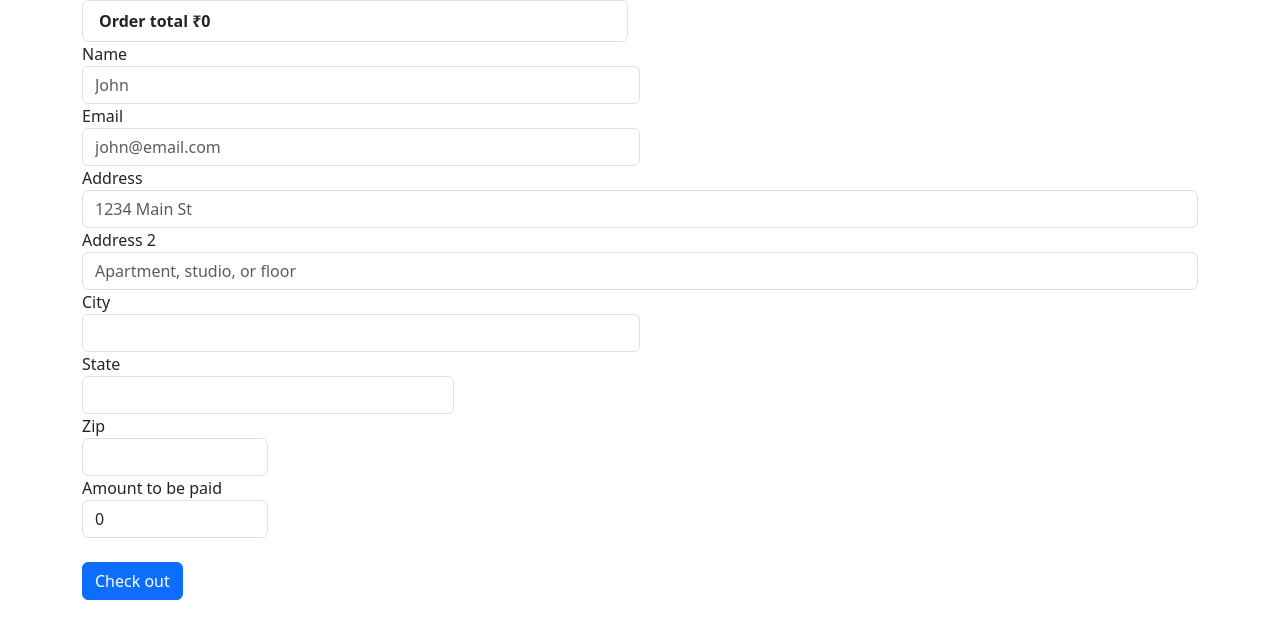
After one commit to nvvsairamateja/ecom_site, a Django app: page /checkout/ in a window 1280 px wide. The commit adds this page. Shown: the top 639 px of the page. Run offline with Django 5.2, Linux system fonts and the light colour scheme.

Commit message:
adding cart items to database

```diff
--- a/ecomsite/ecomsite/urls.py
+++ b/ecomsite/ecomsite/urls.py
@@ -23,4 +23,5 @@ urlpatterns = [
     path("admin/", admin.site.urls),
     path("", views.index, name="index"),
     path("<int:id>/", views.detail, name="detail"),
+    path('checkout/', views.checkout, name='checkout'),
 ]
--- a/ecomsite/shop/admin.py
+++ b/ecomsite/shop/admin.py
@@ -1,5 +1,6 @@
 from django.contrib import admin
-from .models import Products
+from .models import Products, Orders
 # Register your models here.
 
 admin.site.register(Products)
+admin.site.register(Orders)
--- /dev/null
+++ b/ecomsite/shop/templates/shop/checkout.html
@@ -0,0 +1,103 @@
+<!DOCTYPE html>
+<html lang="en">
+
+<head>
+    <meta charset="UTF-8">
+    <meta name="viewport" content="width=device-width, initial-scale=1.0">
+    <link href="https://cdn.jsdelivr.net/npm/bootstrap@5.3.3/dist/css/bootstrap.min.css" rel="stylesheet"
+        integrity="sha384-QWTKZyjpPEjISv5WaRU9OFeRpok6YctnYmDr5pNlyT2bRjXh0JMhjY6hW+ALEwIH" crossorigin="anonymous">
+    <script src="https://code.jquery.com/jquery-3.7.1.js"
+        integrity="sha256-eKhayi8LEQwp4NKxN+CfCh+3qOVUtJn3QNZ0TciWLP4=" crossorigin="anonymous"></script>
+    <title>Checkout</title>
+</head>
+
+<body>
+    <div class="container">
+        <div class="row">
+            <div class="col-md-6">
+                <ul class="list-group" id="item_list">
+                </ul>
+            </div>
+        </div>
+        <div class="row">
+            <div class="col-md-12">
+                <form method="POST">
+                  {% csrf_token %}
+                  <input type="hidden" id="items" name="items">
+                    <div class="form-row">
+                      <div class="form-group col-md-6">
+                        <label for="name">Name</label>
+                        <input type="text" class="form-control" id="name" placeholder="John" name="name">
+                      </div>
+                      <div class="form-group col-md-6">
+                        <label for="email">Email</label>
+                        <input type="email" class="form-control" id="email" placeholder="john@email.com" name="email">
+                      </div>
+                    </div>
+                    <div class="form-group">
+                      <label for="address">Address</label>
+                      <input type="text" class="form-control" id="address" placeholder="1234 Main St" name="address">
+                    </div>
+                    <div class="form-group">
+                      <label for="address2">Address 2</label>
+                      <input type="text" class="form-control" id="address2" placeholder="Apartment, studio, or floor" name="address2">
+                    </div>
+                    <div class="form-row">
+                      <div class="form-group col-md-6">
+                        <label for="city">City</label>
+                        <input type="text" class="form-control" id="city" name="city">
+                      </div>
+                      <div class="form-group col-md-4">
+                        <label for="state">State</label>
+                        <input type="text" class="form-control" id="state" name="state">
+                      </div>
+                      <div class="form-group col-md-2">
+                        <label for="zipcode">Zip</label>
+                        <input type="text" class="form-control" id="zipcode" name="zipcode">
+                      </div>
+                      <div class="form-group col-md-2">
+                        <label for="total">Amount to be paid</label>
+                        <input readonly="" type="text" class="form-control" id="total" name="total">
+                      </div>
+                    </div>
+                    <br>
+                    <button type="submit" class="btn btn-primary">Check out</button>
+                  </form>
+            </div>
+        </div>
+    </div>
+</body>
+<script type="text/javascript">
+    let cart = {};
+    // Retrieve the cart from localStorage using the correct key string
+    if(localStorage.getItem("cart") == null){
+        cart = {};
+    }
+    else{
+        cart = JSON.parse(localStorage.getItem("cart"));
+    }
+
+    // Use Object.entries to iterate over cart items
+    let total = 0;
+    Object.entries(cart).forEach(([item, details]) => {
+        let name = details[1];  // Assuming details is an array with [quantity, name]
+        let qty = details[0];
+        let price = details[2];
+        total = total + price;
+        let itemString = `<li class="list-group-item d-flex justify-content-between align-items-center">
+                        ${name}
+                        <span class="badge bg-primary rounded-pill">${qty}</span>
+                        <span class="badge bg-primary rounded-pill">₹${price}</span>
+                    </li>`;
+        $('#item_list').append(itemString);
+    });
+    let totalPrice = `<li class = "list-group-item d-flex justify-content=between align-items-center"> <b>
+      Order total ₹${total}
+    </b> </li>`;
+    $('#total').val(total);
+    $('#item_list').append(totalPrice);
+    $('#items').val(JSON.stringify(cart));
+
+</script>
+
+</html>
--- a/ecomsite/shop/views.py
+++ b/ecomsite/shop/views.py
@@ -1,5 +1,5 @@
 from django.shortcuts import render
-from .models import Products
+from .models import Products, Orders
 from django.core.paginator import Paginator
 
 # Create your views here.
@@ -24,3 +24,31 @@ def detail(request, id):
     return render(
         request, "shop/detail.html", context={"product_object": product_object}
     )
+
+
+def checkout(request):
+    if request.method == "POST":
+        items = request.POST.get("items", "")
+        name = request.POST.get("name", "")
+        email = request.POST.get("email", "")
+        address = request.POST.get("address", "")
+        address2 = request.POST.get("address2", "")
+        city = request.POST.get("city", "")
+        state = request.POST.get("state", "")
+        zipcode = request.POST.get("zipcode", "")
+        total = request.POST.get("total","")
+
+        order = Orders(
+            items=items,
+            name=name,
+            email=email,
+            address=address,
+            address2=address2,
+            city=city,
+            state=state,
+            zipcode=zipcode,
+            total=total,
+
+        )
+        order.save()
+    return render(request, "shop/checkout.html")
```
Also changed, not shown: ecomsite/shop/models.py (+14 -0 lines), ecomsite/shop/templates/shop/index.html (+41 -16 lines), ecomsite/db.sqlite3, ecomsite/shop/migrations/0002_orders.py (added), ecomsite/shop/migrations/0003_orders_total_alter_orders_zipcode.py (added).
